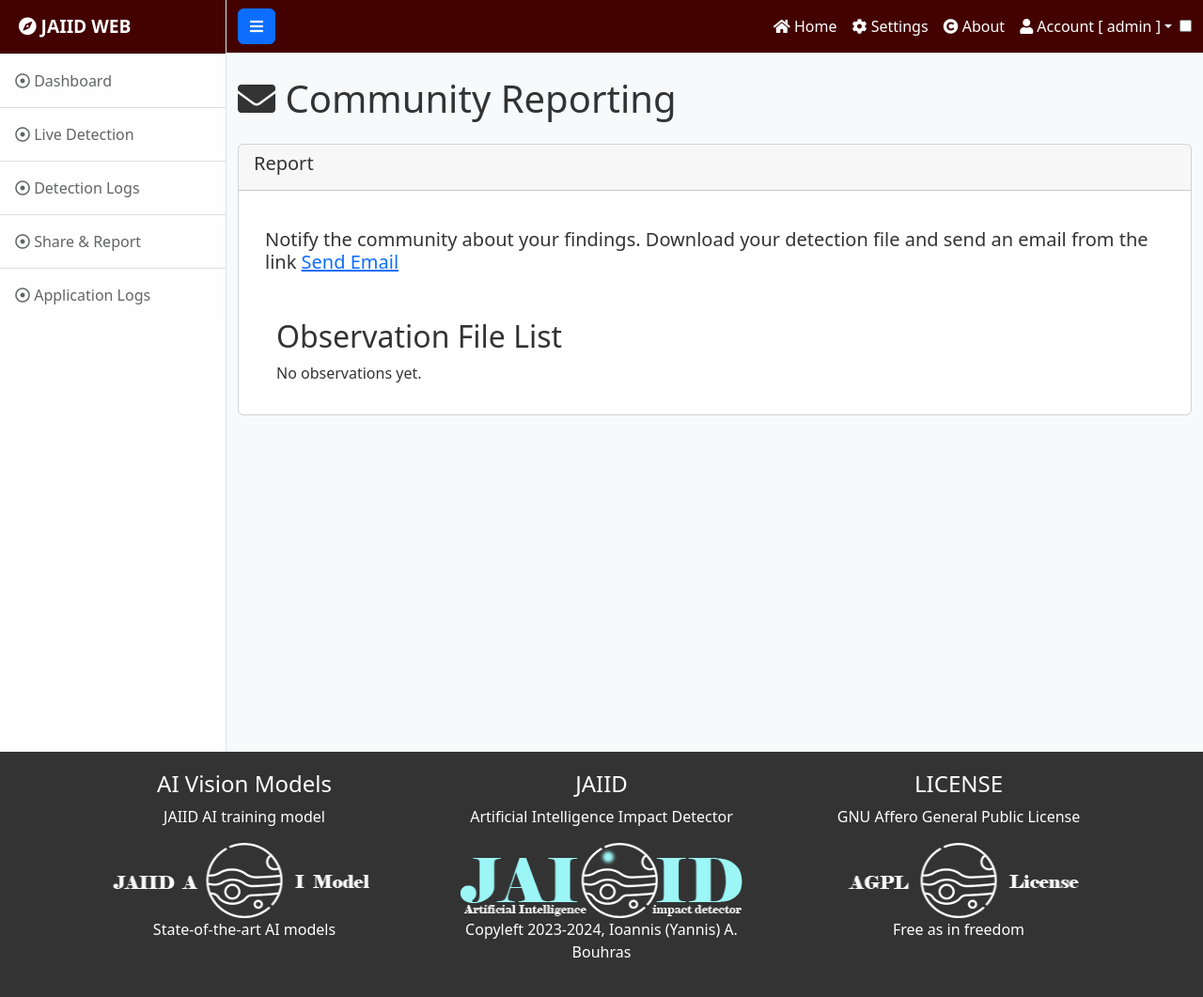
After one commit to ibsoft/JAIID_WEB, a Flask app: page /report in a window 1280 px wide. The commit adds this page. Shown: the whole page at 94% size. Run offline with Flask 3, Linux system fonts and the light colour scheme; a user stored in the database is signed in; parts of the project's set-up code (start-up, migrations or seed data) failed here and were passed over; some libraries are stand-ins or nearby versions.

Commit message:
Community updates

```diff
--- a/app.py
+++ b/app.py
@@ -1,4 +1,5 @@
 import math
+import zipfile
 from flask import Flask, Response, flash, jsonify, render_template, send_from_directory, request, redirect, session, url_for, g
 from flask_session import Session
 from configparser import ConfigParser
@@ -23,7 +24,6 @@
 import pprint
 import time
 import torch
-import threading
 from ultralytics import YOLO
 from flask_paginate import Pagination
 
@@ -98,6 +98,9 @@
 app.config['UPLOAD_FOLDER'] = 'models'
 app.config['ALLOWED_EXTENSIONS'] = {'pt'}
 
+#download reports
+app.config['COMMUNITY_UPLOAD_FOLDER'] = 'community'
+app.config['COMMUNITY_ALLOWED_EXTENSIONS'] = {'zip'}
 
 def allowed_file(filename):
     return '.' in filename and filename.rsplit('.', 1)[1].lower() in app.config['ALLOWED_EXTENSIONS']
@@ -511,26 +514,33 @@
         # List all files in the directory
         files = os.listdir(directory_path)
 
-        # Iterate through each file and delete it
+        # Check if there are files to delete
+        if not files:
+            flash('No photos to delete', 'info')
+            return redirect(url_for('dashboard'))
+
+        # Delete all photos
         for file in files:
             file_path = os.path.join(directory_path, file)
             os.remove(file_path)
 
-        # Initialize CSV
-        csv_file_path = os.path.join('detections.csv')
+        # Initialize CSV (assuming this function is responsible for creating detections.csv)
         initialize_csv(csv_file_path)
 
         flash('All photos deleted successfully', 'success')
 
         return redirect(url_for('dashboard'))
+
     except Exception as e:
-        traceback.print_exc()  # Print the full traceback to the console for debugging
+        print(e)
+        traceback.print_exc()
         return render_template('error.html', error_message=str(e))
 
 
 @app.route('/delete_all_photos', methods=['POST'])
 def delete_all_photos_route():
     if session['username']:
+
         directory_path = config.get("DETECTION_DIR", "detection_dir")
 
         # Call the function to delete all photos in the directory
@@ -539,6 +549,49 @@
         return redirect(url_for('dashboard'))
     return redirect(url_for("login"))
 
+
+@app.route('/create_observation', methods=['POST'])
+def create_observation():
+    try:
+        if 'username' in session:
+            # Get observer
+            observer = config.get('OBSERVER', 'name')
+
+            # Directory path for detections
+            directory_path = config.get('DETECTION_DIR', 'detection_dir')
+
+            # List all files in the directory
+            files = os.listdir(directory_path)
+
+            # Check if there are files to create an observation
+            if not files:
+                flash('No photos to create an observation', 'info')
+                return redirect(url_for('dashboard'))
+
+            # Create a ZIP file with a filename containing the current datetime
+            zip_filename = observer + f"_detections_{datetime.now().strftime('%Y%m%d%H%M%S')}.zip"
+            zip_filepath = os.path.join('community', zip_filename)
+
+            with zipfile.ZipFile(zip_filepath, 'w') as zipf:
+                # Iterate through each file and add it to the ZIP archive
+                for file in files:
+                    file_path = os.path.join(directory_path, file)
+                    zipf.write(file_path, arcname=os.path.basename(file_path))
+
+                # Add the detections.csv file to the ZIP archive
+                csv_file_path = os.path.join('detections.csv')
+                zipf.write(csv_file_path, arcname=os.path.basename(csv_file_path))
+
+            flash('Observation created successfully', 'success')
+            return redirect(url_for('report'))
+
+        else:
+            flash('User not authenticated', 'error')
+            return redirect(url_for('login'))
+
+    except Exception as e:
+        flash(f'Error creating observation: {str(e)}', 'error')
+        return redirect(url_for('dashboard'))
 
 @app.route("/logout", methods=["GET"])
 def logout():
@@ -1295,6 +1348,7 @@
     if session['username']:
         model_files = get_model_files()
         selected_model = load_selected_model_from_config()
+        observer = config.get('OBSERVER','name')
 
         is_utc_enabled = config.getboolean('UTC', 'utc')
 
@@ -1327,7 +1381,7 @@
                 return render_template('settings.html', model_files=model_files, selected_model=selected_model,
                                        error='Invalid file format. Allowed formats: .pt, .pth', username=session['username'])
 
-        return render_template('settings.html', model_files=model_files, selected_model=selected_model, username=session['username'], is_utc_enabled=is_utc_enabled)
+        return render_template('settings.html', model_files=model_files, selected_model=selected_model, username=session['username'], is_utc_enabled=is_utc_enabled, observer_name=observer)
     return redirect(url_for('login'))
 
 
@@ -1385,5 +1439,73 @@
     return redirect(url_for('login'))
 
 
+
+
+def allowed_file(filename):
+    return '.' in filename and filename.rsplit('.', 1)[1].lower() in app.config['COMMUNITY_ALLOWED_EXTENSIONS']
+
+@app.route('/report')
+def report():
+    if (session['username']):
+        file_info = get_file_info()
+        return render_template('community.html', file_info=file_info, username=session['username'])
+    return redirect(url_for('login'))
+
+@app.route('/delete/<filename>')
+def delete_file(filename):
+    if (session['username']):
+        file_path = os.path.join(app.config['COMMUNITY_UPLOAD_FOLDER'], filename)
+        os.remove(file_path)
+        flash(f'{filename} deleted successfully', 'success')
+        return redirect(url_for('report'))
+    return redirect(url_for('report'))
+
+def get_file_info():
+    file_info = []
+    for filename in os.listdir(app.config['COMMUNITY_UPLOAD_FOLDER']):
+        file_path = os.path.join(app.config['COMMUNITY_UPLOAD_FOLDER'], filename)
+        stat_info = os.stat(file_path)
+        date_created = datetime.fromtimestamp(stat_info.st_ctime).strftime('%Y-%m-%d %H:%M:%S')
+        size = stat_info.st_size
+        file_type = 'ZIP'
+        file_info.append({'filename': filename, 'date_created': date_created, 'size': size, 'file_type': file_type})
+    return file_info
+
+
+
+@app.route('/community/<filename>')
+def download_file(filename):
+    if session['username']:
+        detection_folder = "community"
+        return send_from_directory(detection_folder, filename)
+    return redirect(url_for("login"))
+
+
+
+# Process Observer form
+@app.route('/process_observer', methods=['POST'])
+def process_observer():
+    try:
+        if 'username' in session:
+            new_observer_name = request.form.get('observer_name')
+
+            config.set('OBSERVER', 'name', new_observer_name)
+
+            with open('application.conf', 'w') as config_file:
+                config.write(config_file)
+
+            flash('Observer name updated successfully', 'success')
+            return redirect(url_for('settings'))
+
+        else:
+            flash('User not authenticated', 'error')
+            return redirect(url_for('login'))
+
+    except Exception as e:
+        flash(f'Error updating observer name: {str(e)}', 'error')
+        return redirect(url_for('settings'))
+
+
+
 if __name__ == "__main__":
     app.run(debug=True)
--- /dev/null
+++ b/templates/community.html
@@ -0,0 +1,60 @@
+{% extends 'layout.html' %}
+
+{% block title %}
+    Live Detection
+{% endblock %}
+
+{% block content %}
+<br>
+<h1 class="mb-4"><i class="fa fa-envelope"></i> Community Reporting</h1>
+
+<div class="card">
+    <div class="card-header">
+        <h5 class="card-title">Report</h5>
+    </div>
+
+    <div class="card-body">
+        <div class="container mt-12">
+
+            <h5 class="mt-4">Notify the community about your findings. Download your detection file and send an email from the link <a href="mailto:jaiid.commumity@gmail.com?subject=JAIID%20Detection:%20Logs&body=Body%20of%20the%20email%20here">Send Email</a>
+            </h5>
+
+            <div class="container mt-5">
+                <h2>Observation File List</h2>
+
+                {% if file_info %}
+                    <table class="table">
+                        <thead>
+                            <tr>
+                                <th>Filename</th>
+                                <th>Date Created</th>
+                                <th>Size</th>
+                                <th>Type</th>
+                                <th>Actions</th>
+                            </tr>
+                        </thead>
+                        <tbody>
+                            {% for file in file_info %}
+                                <tr>
+                                    <td>{{ file['filename'] }}</td>
+                                    <td>{{ file['date_created'] }}</td>
+                                    <td>{{ file['size'] }}</td>
+                                    <td>{{ file['file_type'] }}</td>
+                                    <td>
+                                        <a href="{{ url_for('delete_file', filename=file['filename']) }}" class="btn btn-danger btn-sm">Delete</a>
+                                        <a href="{{ url_for('download_file', filename=file['filename']) }}" class="btn btn-primary btn-sm">Download</a>
+                                    </td>
+                                </tr>
+                            {% endfor %}
+                        </tbody>
+                    </table>
+                {% else %}
+                    <p>No observations yet.</p>
+                {% endif %}
+            </div>
+        </div>
+    </div>
+</div>
+<br>
+
+{% endblock %}
--- a/templates/index.html
+++ b/templates/index.html
@@ -103,6 +103,9 @@
     <div class="d-flex justify-content-end">
         <form action="{{ url_for('delete_all_photos_route') }}" method="post" onsubmit="return confirm('Are you sure you want to delete all images?');">
             <button type="submit" class="btn btn-danger mt-3">Purge all images</button>
+        </form>&nbsp;
+        <form action="{{ url_for('create_observation') }}" method="post" onsubmit="return confirm('Are you sure you want to create an observation from current images?');">
+            <button type="submit" class="btn btn-success mt-3">Create Observation</button>
         </form>
     </div>
 
--- a/templates/layout.html
+++ b/templates/layout.html
@@ -109,6 +109,7 @@
                 <a class="list-group-item list-group-item-action list-group-item-light p-3" href="{{ url_for('dashboard') }}"><i class="far fa-dot-circle"></i> Dashboard</a>
                 <a class="list-group-item list-group-item-action list-group-item-light p-3" href="{{ url_for('live') }}"><i class="far fa-dot-circle"></i> Live Detection</a>
                 <a class="list-group-item list-group-item-action list-group-item-light p-3" href="{{ url_for('detections') }}"><i class="far fa-dot-circle"></i> Detection Logs</a>
+                <a class="list-group-item list-group-item-action list-group-item-light p-3" href="{{ url_for('report') }}"><i class="far fa-dot-circle"></i> Share & Report</a>
                 <!--<a class="list-group-item list-group-item-action list-group-item-light p-3" href="#!">Shortcuts</a>-->
                 {% if username == 'admin' %}
                     <a class="list-group-item list-group-item-action list-group-item-light p-3" href="{{ url_for('log') }}"><i class="far fa-dot-circle"></i> Application Logs</a>
```
Also changed, not shown: camera-settings.txt (added, +13 -0 lines), templates/settings.html (+25 -1 lines), 3 other files.
